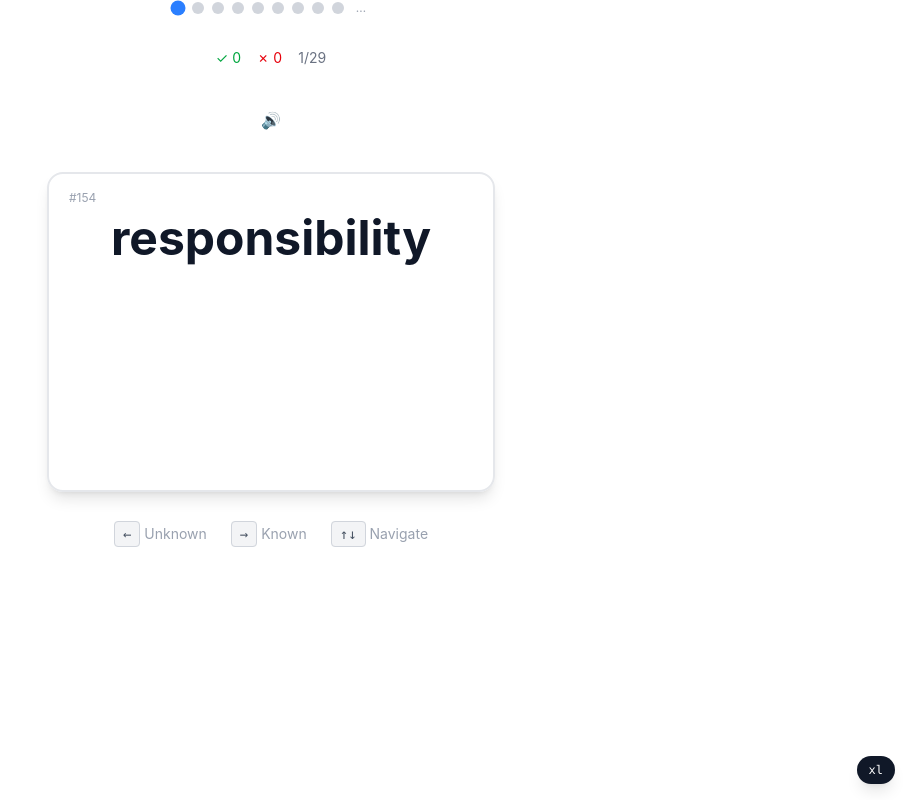
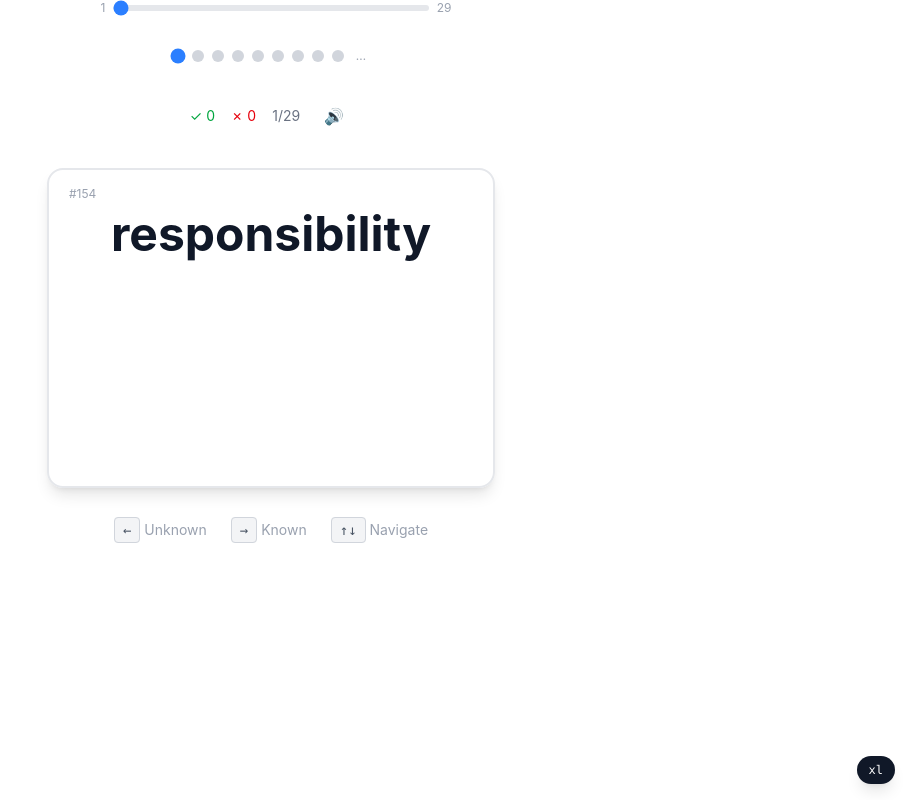
Before and after one commit to time1043/shadow, a React (Vite) app: page /vocabulary in a window 1280 px wide. Shown: the whole page, without its empty margins (369-1280 px from the left). Built offline with nearby package versions, Linux system fonts and the light colour scheme.

Commit message:
feat: ProgressSlider

```diff
--- a/src/routes/_main/vocabulary/-components/VocabularyPlay.tsx
+++ b/src/routes/_main/vocabulary/-components/VocabularyPlay.tsx
@@ -9,6 +9,7 @@ import { pronunciationEnabledAtom } from '../-store/pronunciationAtom';
 import { statusMapAtom } from '../-store/reviewAtom';
 import KeyboardHints from './play/KeyboardHints';
 import ProgressIndicator from './play/ProgressIndicator';
+import ProgressSlider from './play/ProgressSlider';
 import PronunciationToggle from './play/PronunciationToggle';
 import Stats from './play/Stats';
 import { useSpeech } from './play/useSpeech';
@@ -137,10 +138,13 @@ export default function VocabularyPlay() {
 
   return (
     <div className="flex min-h-[60vh] flex-col items-center justify-center gap-6 px-4 sm:gap-8">
+      <ProgressSlider total={vocabularies.length} {...{ currentIndex }} onJump={goTo} />
       <ProgressIndicator {...{ vocabularies, currentIndex, statusMap }} onSelect={goTo} />
-      <Stats {...{ knownCount, unknownCount, currentIndex }} total={vocabularies.length} />
 
-      <PronunciationToggle />
+      <div className="flex items-center justify-center gap-4">
+        <Stats {...{ knownCount, unknownCount, currentIndex }} total={vocabularies.length} />
+        <PronunciationToggle />
+      </div>
 
       {current && (
         <div {...{ onTouchStart, onTouchMove, onTouchEnd }} className="touch-none">
--- /dev/null
+++ b/src/routes/_main/vocabulary/-components/play/ProgressSlider.tsx
@@ -0,0 +1,22 @@
+type ProgressSliderProps = {
+  total: number;
+  currentIndex: number;
+  onJump: (index: number) => void;
+};
+
+export default function ProgressSlider({ total, currentIndex, onJump }: ProgressSliderProps) {
+  return (
+    <div className="flex w-full max-w-xs items-center gap-2 sm:max-w-sm">
+      <span className="w-8 text-right text-xs text-gray-400">{currentIndex + 1}</span>
+      <input
+        type="range"
+        min={0}
+        max={total - 1}
+        value={currentIndex}
+        onChange={(e) => onJump(Number(e.target.value))}
+        className="h-1.5 w-full cursor-pointer appearance-none rounded-full bg-gray-200 accent-blue-500"
+      />
+      <span className="w-8 text-xs text-gray-400">{total}</span>
+    </div>
+  );
+}
--- a/src/routes/_main/vocabulary/-components/play/VocabularyCard.tsx
+++ b/src/routes/_main/vocabulary/-components/play/VocabularyCard.tsx
@@ -1,12 +1,12 @@
 import type { ReviewStatus } from '@/types/ReviewStatus';
 import type { Vocabulary } from '@/types/Vocabulary';
 
-interface VocabularyCardProps {
+type VocabularyCardProps = {
   vocabulary: Vocabulary;
   status: ReviewStatus | null;
   swipeOffset?: { x: number; y: number };
   onPronounce?: () => void;
-}
+};
 
 const statusStyles: Record<ReviewStatus, string> = {
   known: 'border-green-500 bg-green-50 text-green-700',
--- a/src/routes/_main/vocabulary/-components/play/useSpeech.ts
+++ b/src/routes/_main/vocabulary/-components/play/useSpeech.ts
@@ -1,12 +1,10 @@
-import { useCallback } from 'react';
-
 export function useSpeech() {
-  const speak = useCallback((word: string) => {
+  function speak(word: string) {
     window.speechSynthesis.cancel();
     const utterance = new SpeechSynthesisUtterance(word);
     utterance.lang = 'en';
     window.speechSynthesis.speak(utterance);
-  }, []);
+  }
 
   return { speak };
 }
```
Also changed, not shown: 1 other file (tests, documents, lock files or other folders).
